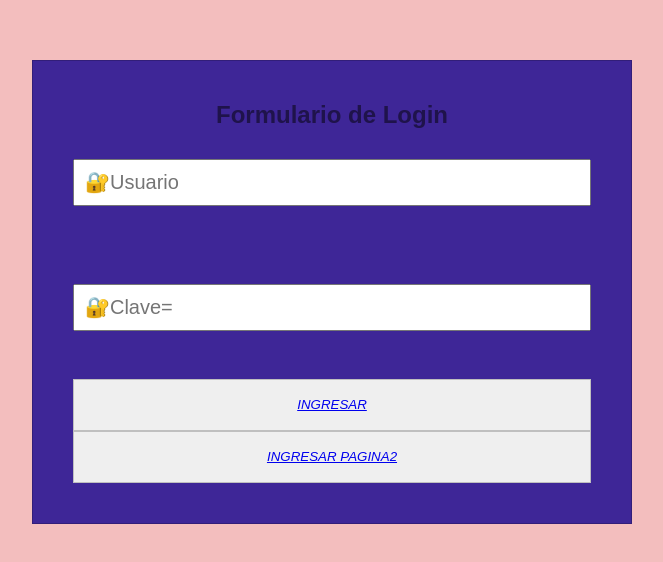
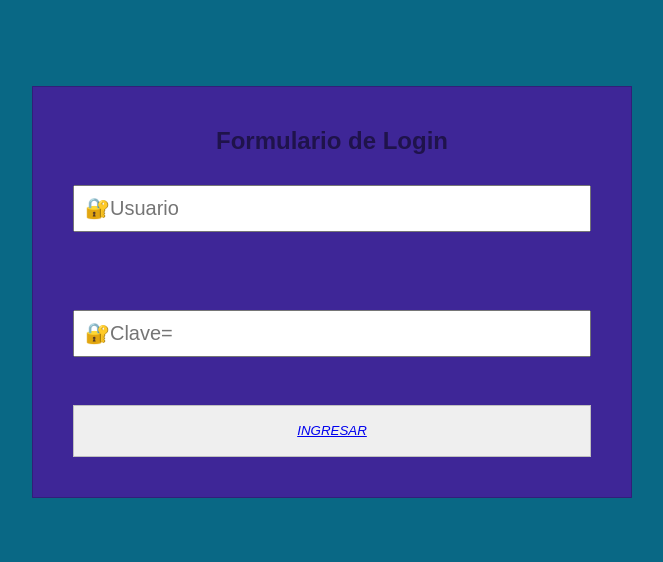
Before and after one commit to marshury/proyecto, a plain HTML site: page login.html in a window 1280 px wide. Shown: the part 108-670 px from the top of the page, without its empty margins (308-971 px from the left). Drawn offline with Linux system fonts and the light colour scheme.

Commit message:
proyecto final

```diff
--- a/estilos2login.css
+++ b/css1/estilos2login.css
@@ -7,7 +7,7 @@
 
 body{
 
-   background: rgb(243, 190, 190);
+   background: rgb(9, 104, 133);
     display: FLEX;
     min-height: 100vh;
 }
--- a/login.html
+++ b/login.html
@@ -5,7 +5,7 @@
     <meta name="viewport" content="width=device-width, initial-scale=1.0">
     <meta http-equiv="X-UA-Compatible" content="ie=edge">
     <title>Formulario Login</title>
-    <link rel="stylesheet" href="estilos2login.css">
+    <link rel="stylesheet" href="css1/estilos2login.css">
 </head>
 <body>
     <form action="">
@@ -13,7 +13,6 @@
         <input type="text" placeholder="&#128272;Usuario" name="usuario"><br>
         <input type="password" placeholder="&#128272;Clave=" name="clave" ><br>
         <button type="submit" ><a href="portafoliofinal/index.html "</a> INGRESAR</button>
-         <button type="submit" ><a href="portafoliofinal/portafilio/porta.html "</a> INGRESAR PAGINA2</button>
-    </form>
+          </form>
 </body>
 </html>
```
